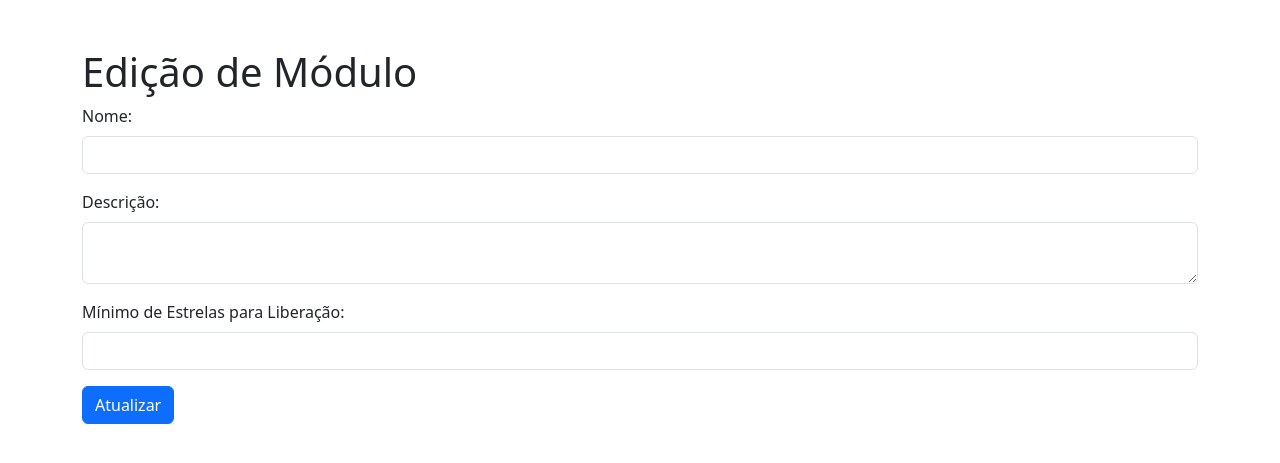
After one commit to LudoSkill-IFPR/ludoskill, a PHP site: page /ludoskill/app/views/administradores/modulos/modulo_edit.php in a window 1280 px wide. The commit adds this page. Shown: the top 463 px of the page. Run offline with PHP 8.4, Linux system fonts and the light colour scheme; some libraries are stand-ins or nearby versions.

Commit message:
MuitaAlteracaoMeuDeus

```diff
--- a/app/config/Config.php
+++ b/app/config/Config.php
@@ -19,6 +19,8 @@ if (DEV_ENVIRONMENT == true) {
 define('APP_NAME', 'LudoSkill');
 define('URL_BASE', 'http://localhost/ludoskill');
 
+// Iza: define('URL_BASE', 'http://localhost/ludoskill');
+
 define('UPLOAD_PATH', __DIR__ . '/../../public/assets/uploads');
 
 //Configurações do Banco de dados
--- a/app/views/modulos/modulo_create.php
+++ b/app/views/administradores/modulos/modulo_create.php
@@ -13,7 +13,7 @@
         <div>
 
             <h1 class="mt-5">Cadastro de Módulos</h1>
-            <form action="<?= URL_BASE ?>/modulos/salvar" method="post">
+            <form action="<?= URL_BASE ?>/administradores/modulos/salvar" method="post">
                 <div class="mb-3">
                     <label for="nome" class="form-label">Nome:</label>
                     <input type="text" class="form-control" id="nome" name="nome" value="<?= isset($modulo['nome']) ? htmlspecialchars($modulo['nome']) : '' ?>">
--- /dev/null
+++ b/app/views/administradores/modulos/modulo_edit.php
@@ -0,0 +1,42 @@
+<!DOCTYPE html>
+<html lang="en">
+<head>
+    <meta charset="UTF-8">
+    <meta name="viewport" content="width=device-width, initial-scale=1.0">
+    <title>Edicao de Modulo</title>
+    <link href="https://cdn.jsdelivr.net/npm/bootstrap@5.3.8/dist/css/bootstrap.min.css" rel="stylesheet" >
+    <link rel="stylesheet" href="https://cdn.jsdelivr.net/npm/bootstrap-icons@1.13.1/font/bootstrap-icons.min.css">
+</head>
+<body>
+    <div class="container">
+        <h1 class="mt-5">Edição de Módulo</h1>
+        <form action="<?= URL_BASE ?>/administradores/modulos/atualizar" method="post">
+            <input type="hidden" name="id" value="<?= htmlspecialchars($modulo['id_modulo'] ?? '') ?>">
+            <div class="mb-3">
+                <label for="nome" class="form-label">Nome:</label>
+                <input type="text" class="form-control" id="nome" name="nome" value="<?= htmlspecialchars($modulo['nome'] ?? '') ?>">
+                <?php if (isset($erros['nome'])): ?>
+                    <div class="text-danger"><?= $erros['nome'] ?></div>
+                <?php endif; ?>
+            </div>
+            <div class="mb-3">
+                <label for="descricao" class="form-label">Descrição:</label>
+                <textarea class="form-control" id="descricao" name="descricao"><?= htmlspecialchars($modulo['descricao'] ?? '') ?></textarea>
+                <?php if (isset($erros['descricao'])): ?>
+                    <div class="text-danger"><?= $erros['descricao'] ?></div>
+                <?php endif; ?>
+            </div>
+            <div class="mb-3">
+                <label for="min_estrelas_liberacao" class="form-label">Mínimo de Estrelas para Liberação:</label>
+                <input type="number" class="form-control" id="min_estrelas_liberacao" name="min_estrelas_liberacao" value="<?= htmlspecialchars($modulo['min_estrelas_liberacao'] ?? '') ?>">
+                <?php if (isset($erros['min_estrelas_liberacao'])): ?>
+                    <div class="text-danger"><?= $erros['min_estrelas_liberacao'] ?></div>
+                <?php endif; ?>
+            </div>
+            <button type="submit" class="btn btn-primary">Atualizar</button>
+        </form>
+    </div>
+
+
+</body>
+</html>
--- /dev/null
+++ b/notasParaTodos.txt
@@ -0,0 +1 @@
+Temos que ver se os codigos estao padronizados, com comentarios explicativos de funcoes confusas e, no meu caso, com o portugues correto.
```
Also changed, not shown: app/controllers/ModuloController.php (+17 -12 lines), app/views/administradores/modulos/modulo_list.php (renamed from app/views/modulos/modulo_list.php, +18 -0 lines), public/index.php (+6 -4 lines).
